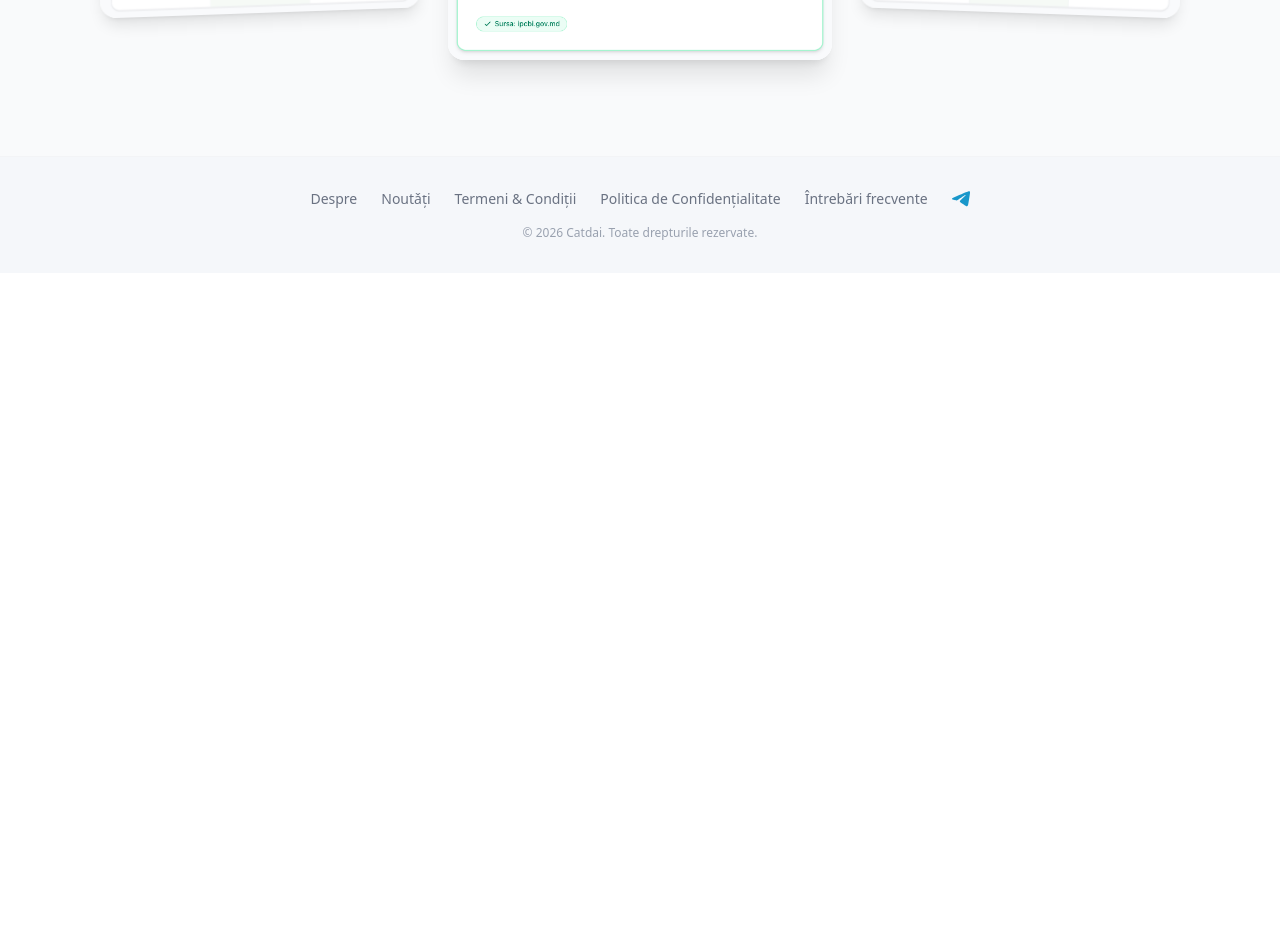
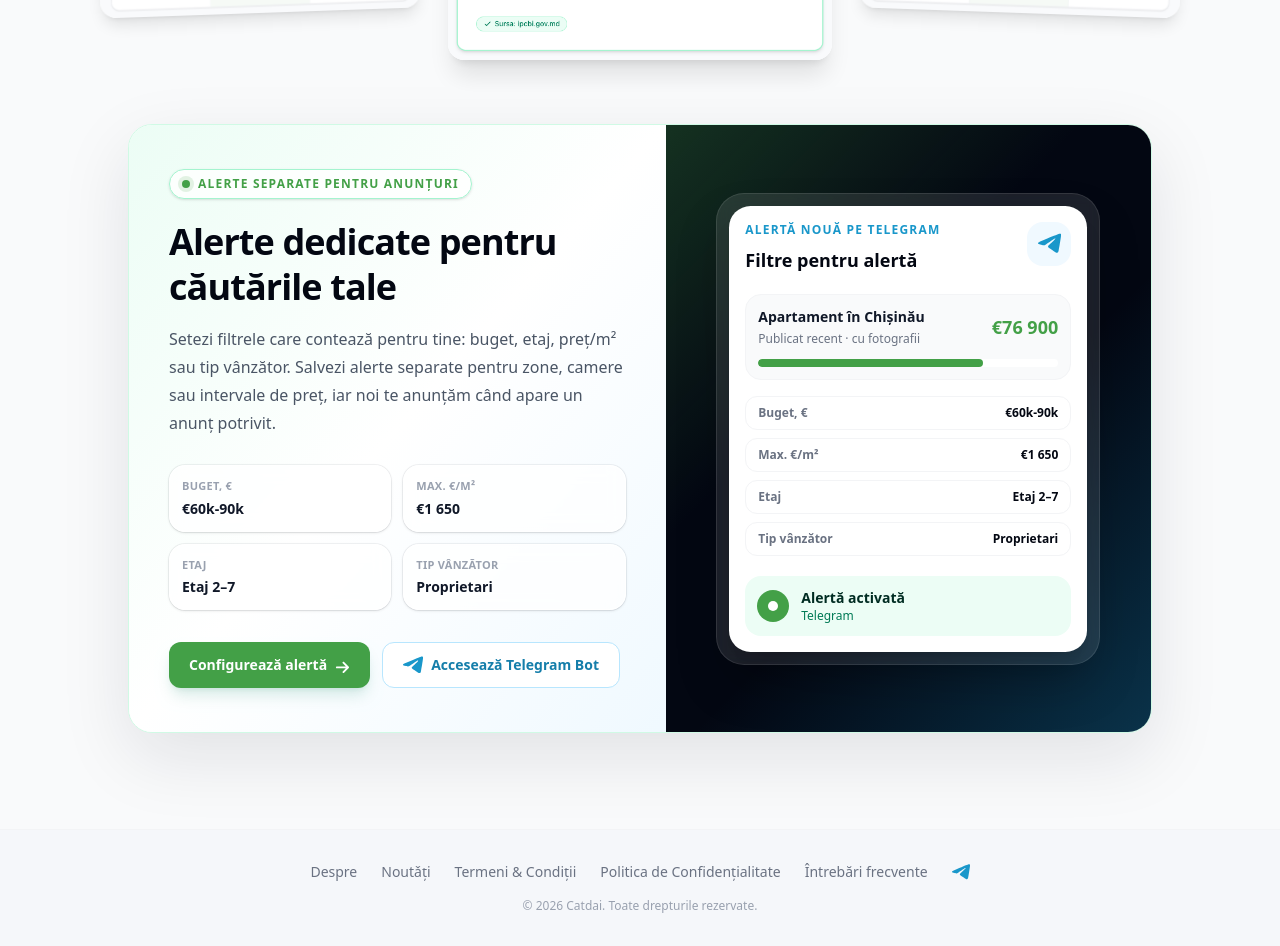
Before and after one commit to inartin/catdai, a Next.js app: page / in a window 1280 px wide. Shown: the part 1740-2686 px from the top of the page. Before the commit the page ends 2013 px from the top, so only its background shows below. Built offline with nearby package versions, Linux system fonts and the light colour scheme; no server answers.

Commit message:
landing notification card

```diff
--- a/src/components/HomeContent.js
+++ b/src/components/HomeContent.js
@@ -1,11 +1,152 @@
 "use client";
 
 import { useCallback } from "react";
+import Link from "next/link";
 import { useRouter } from "next/navigation";
 import Hero from "@/components/Hero";
 import CategoryCards from "@/components/CategoryCards";
 import HowItWorks from "@/components/HowItWorks";
 import ExampleResults from "@/components/ExampleResults";
+import TelegramIcon from "@/components/icons/TelegramIcon";
+import { ArrowRight } from "@/components/icons/ArrowsIcons";
+import { useTranslation } from "@/context/LanguageContext";
+
+function ListingAlertsTeaser() {
+  const { t } = useTranslation();
+  const alertFilters = [
+    { label: t("result.budget"), value: "€60k-90k" },
+    { label: t("result.maxPricePerM2"), value: "€1 650" },
+    { label: t("form.floor"), value: t("result.floorRange", { from: 2, to: 7 }) },
+    { label: t("result.sellerTypeFilter"), value: t("result.sellerType.owner") },
+  ];
+
+  return (
+    <section className="px-4 pb-16">
+      <div className="mx-auto max-w-5xl overflow-hidden rounded-3xl border border-emerald-100 bg-white shadow-[0_24px_70px_rgba(15,23,42,0.10)]">
+        <div className="grid gap-0 lg:grid-cols-[1.05fr_0.95fr]">
+          <div className="relative bg-gradient-to-br from-emerald-50 via-white to-sky-50 px-5 py-7 sm:px-8 sm:py-9 lg:px-10 lg:py-11">
+            <div className="inline-flex items-center gap-2 rounded-full border border-emerald-200 bg-white/80 px-3 py-1.5 text-xs font-bold uppercase tracking-widest text-primary shadow-sm">
+              <span className="h-2 w-2 rounded-full bg-primary shadow-[0_0_0_4px_rgba(67,160,71,0.14)]" />
+              {t("landing.alertEyebrow")}
+            </div>
+
+            <h2 className="mt-5 max-w-xl text-3xl font-extrabold leading-tight tracking-tight text-gray-950 sm:text-4xl">
+              {t("landing.alertTitle")}
+            </h2>
+            <p className="mt-4 max-w-xl text-base leading-7 text-gray-600">
+              {t("landing.alertDesc")}
+            </p>
+
+            <div className="mt-7 grid gap-3 sm:grid-cols-2">
+              {alertFilters.map((filter) => (
+                <div
+                  key={filter.label}
+                  className="rounded-2xl border border-white bg-white/75 p-3 shadow-sm ring-1 ring-gray-900/5 backdrop-blur"
+                >
+                  <p className="text-[11px] font-semibold uppercase tracking-wide text-gray-400">
+                    {filter.label}
+                  </p>
+                  <p className="mt-1 text-sm font-bold text-gray-900">
+                    {filter.value}
+                  </p>
+                </div>
+              ))}
+            </div>
+
+            <div className="mt-8 flex flex-col gap-3 sm:flex-row">
+              <Link
+                href="/estimeaza"
+                className="inline-flex items-center justify-center gap-2 rounded-xl bg-primary px-5 py-3 text-sm font-bold text-white shadow-lg shadow-emerald-700/15 transition-colors hover:bg-primary-dark"
+              >
+                {t("landing.alertPrimaryCta")}
+                <ArrowRight size={15} />
+              </Link>
+              <Link
+                href="https://t.me/catdaimd"
+                target="_blank"
+                rel="noopener noreferrer"
+                className="inline-flex items-center justify-center gap-2 rounded-xl border border-sky-200 bg-white px-5 py-3 text-sm font-bold text-[#157EAA] transition-colors hover:border-[#1997CA] hover:bg-sky-50"
+              >
+                <TelegramIcon size={20} />
+                {t("landing.alertTelegramCta")}
+              </Link>
+            </div>
+          </div>
+
+          <div className="relative flex min-h-[360px] items-center justify-center bg-gray-950 px-5 py-8 sm:px-8 lg:px-10">
+            <div className="absolute inset-0 bg-[linear-gradient(135deg,rgba(67,160,71,0.28),transparent_38%),linear-gradient(315deg,rgba(25,151,202,0.30),transparent_42%)]" />
+            <div className="relative w-full max-w-sm rounded-[1.75rem] border border-white/10 bg-white/10 p-3 shadow-2xl backdrop-blur">
+              <div className="rounded-[1.35rem] bg-white p-4 shadow-xl">
+                <div className="flex items-start justify-between gap-4">
+                  <div>
+                    <p className="text-xs font-bold uppercase tracking-widest text-[#1997CA]">
+                      {t("landing.telegramNotif")}
+                    </p>
+                    <h3 className="mt-2 text-lg font-extrabold text-gray-950">
+                      {t("profile.alertFilters")}
+                    </h3>
+                  </div>
+                  <span className="flex h-11 w-11 shrink-0 items-center justify-center rounded-2xl bg-sky-50 text-[#1997CA]">
+                    <TelegramIcon size={23} />
+                  </span>
+                </div>
+
+                <div className="mt-5 rounded-2xl border border-gray-100 bg-gray-50 p-3">
+                  <div className="flex items-center justify-between gap-3">
+                    <div>
+                      <p className="text-sm font-bold text-gray-900">
+                        {t("result.listingPreviewTitleA", { location: "Chișinău" })}
+                      </p>
+                      <p className="mt-1 text-xs text-gray-500">
+                        {t("result.listingPreviewMetaA")}
+                      </p>
+                    </div>
+                    <p className="shrink-0 text-lg font-extrabold tabular-nums text-primary">
+                      €76 900
+                    </p>
+                  </div>
+                  <div className="mt-3 h-2 overflow-hidden rounded-full bg-white">
+                    <div className="h-full w-3/4 rounded-full bg-primary" />
+                  </div>
+                </div>
+
+                <div className="mt-4 space-y-2">
+                  {alertFilters.map((filter) => (
+                    <div
+                      key={filter.label}
+                      className="flex items-center justify-between gap-4 rounded-xl border border-gray-100 px-3 py-2"
+                    >
+                      <span className="text-xs font-semibold text-gray-500">
+                        {filter.label}
+                      </span>
+                      <span className="text-xs font-bold text-gray-950">
+                        {filter.value}
+                      </span>
+                    </div>
+                  ))}
+                </div>
+
+                <div className="mt-5 flex items-center gap-3 rounded-2xl bg-emerald-50 px-3 py-3">
+                  <span className="relative flex h-8 w-8 shrink-0 items-center justify-center rounded-full bg-primary text-white">
+                    <span className="h-2.5 w-2.5 rounded-full bg-white" />
+                  </span>
+                  <div>
+                    <p className="text-sm font-bold text-emerald-950">
+                      {t("result.alertSaved")}
+                    </p>
+                    <p className="text-xs font-medium text-emerald-700">
+                      {t("profile.telegramNotifications")}
+                    </p>
+                  </div>
+                </div>
+              </div>
+            </div>
+          </div>
+        </div>
+      </div>
+    </section>
+  );
+}
 
 export default function HomeContent() {
   const router = useRouter();
@@ -20,6 +161,7 @@ export default function HomeContent() {
       <CategoryCards onCategorySelect={handleCategorySelect} />
       <HowItWorks />
       <ExampleResults />
+      <ListingAlertsTeaser />
     </div>
   );
 }
--- a/src/locales/ro.json
+++ b/src/locales/ro.json
@@ -250,6 +250,12 @@
   "about.contactBody": "Pentru întrebări, sugestii sau colaborări, ne poți contacta la:",
   "examples.title": "Exemple de analiză",
   "examples.subtitle": "Iată cum arată rezultatul unei estimări reale",
+  "landing.telegramNotif": "Alertă nouă pe Telegram",
+  "landing.alertEyebrow": "Alerte separate pentru anunțuri",
+  "landing.alertTitle": "Alerte dedicate pentru căutările tale",
+  "landing.alertDesc": "Setezi filtrele care contează pentru tine: buget, etaj, preț/m² sau tip vânzător. Salvezi alerte separate pentru zone, camere sau intervale de preț, iar noi te anunțăm când apare un anunț potrivit.",
+  "landing.alertPrimaryCta": "Configurează alertă",
+  "landing.alertTelegramCta": "Accesează Telegram Bot",
   "footer.terms": "Termeni & Condiții",
   "footer.privacy": "Politica de Confidențialitate",
   "footer.faq": "Întrebări frecvente",
--- a/src/locales/ru.json
+++ b/src/locales/ru.json
@@ -250,6 +250,12 @@
   "about.contactBody": "По вопросам, предложениям или сотрудничеству вы можете связаться с нами по адресу:",
   "examples.title": "Примеры анализа",
   "examples.subtitle": "Вот как выглядит результат реальной оценки",
+  "landing.telegramNotif": "Новое уведомление в Telegram",
+  "landing.alertEyebrow": "Отдельные уведомления об объявлениях",
+  "landing.alertTitle": "Отдельные уведомления для твоих поисков",
+  "landing.alertDesc": "Задай нужные фильтры: бюджет, этаж, цена/м² или тип продавца. Сохраняй отдельные уведомления для районов, комнат или ценовых диапазонов, а мы сообщим, когда появится подходящее объявление.",
+  "landing.alertPrimaryCta": "Настроить уведомление",
+  "landing.alertTelegramCta": "Открыть бота",
   "footer.terms": "Условия использования",
   "footer.privacy": "Политика конфиденциальности",
   "footer.faq": "Частые вопросы",
```
